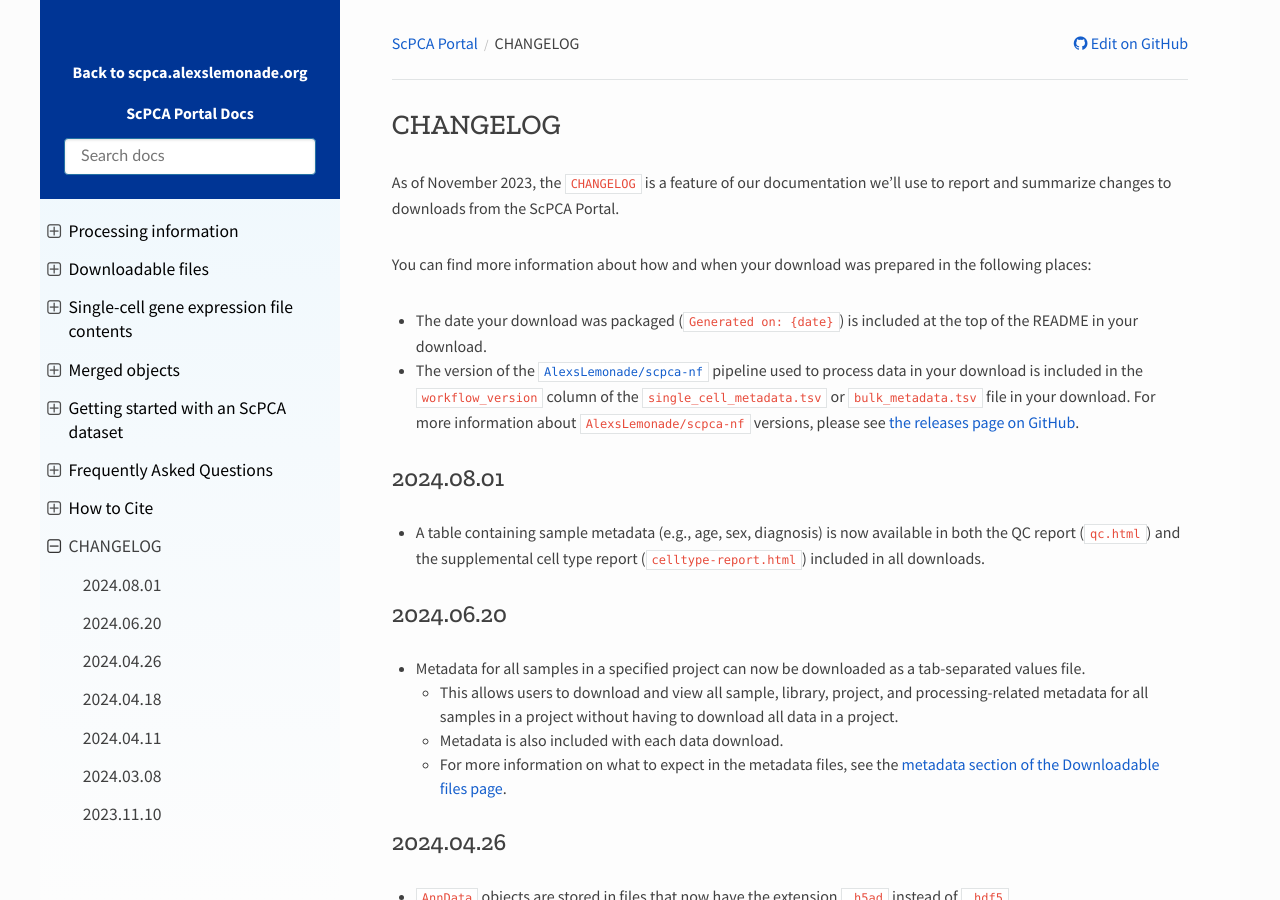
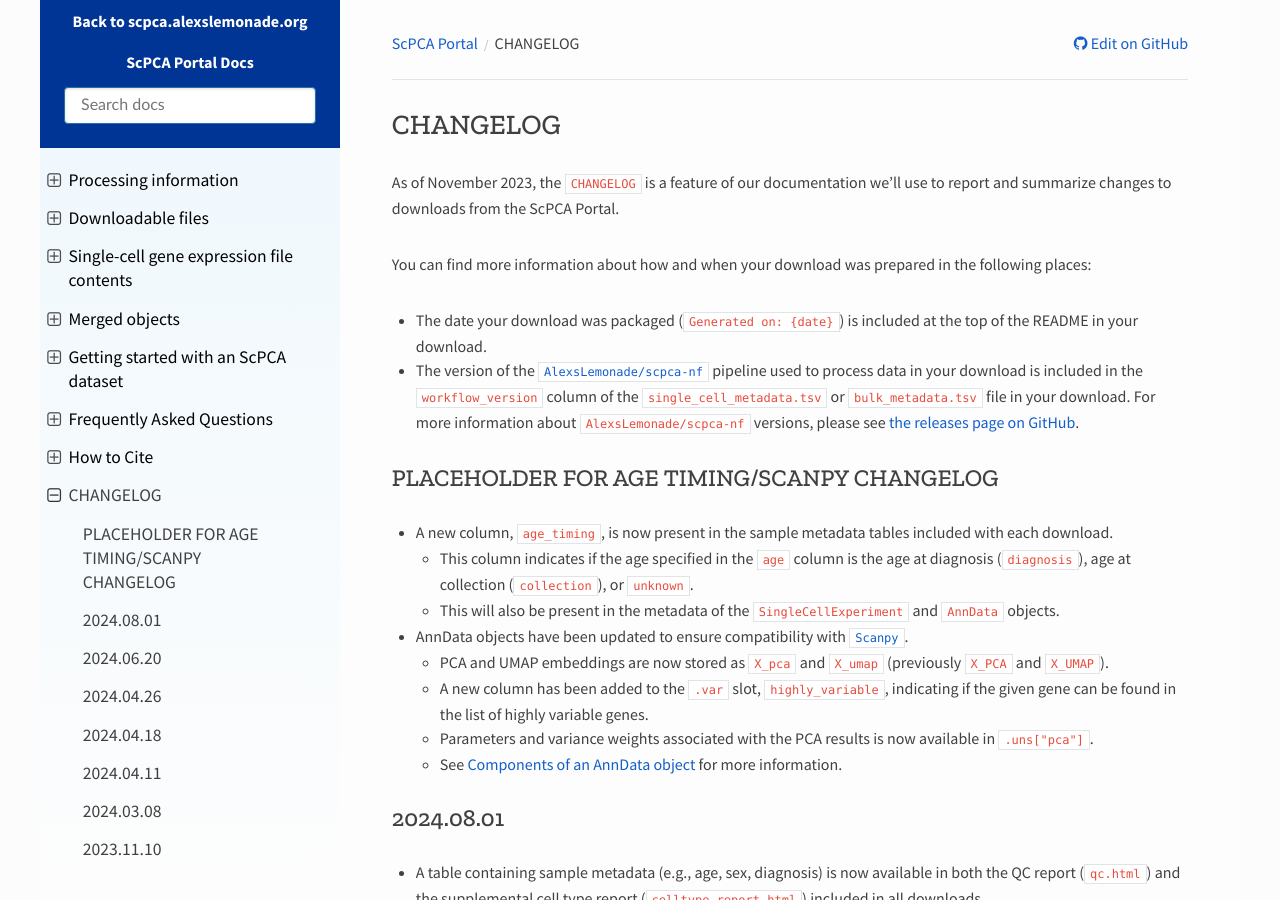
Before and after one commit to DongzeHE/scpca-docs, a Sphinx documentation site: the page built from docs/CHANGELOG.md, in a window 1280 px wide and 900 px high. Built offline with Sphinx 7.4.7 and the Read the Docs theme 2.0.0, drawn with Linux system fonts in a browser that asks for light colours.

Commit message:
changelog for age timing and scanpy

```diff
--- a/docs/CHANGELOG.md
+++ b/docs/CHANGELOG.md
@@ -11,6 +11,18 @@
 <!-------------------------------------------------->
 <!-- PUT THE NEW CHANGELOG ENTRY RIGHT BELOW THIS -->
 <!-------------------------------------------------->
+
+## PLACEHOLDER FOR AGE TIMING/SCANPY CHANGELOG
+
+* A new column, `age_timing`, is now present in the sample metadata tables included with each download.
+  * This column indicates if the age specified in the `age` column is the age at diagnosis (`diagnosis`), age at collection (`collection`), or `unknown`.
+  * This will also be present in the metadata of the `SingleCellExperiment` and `AnnData` objects.
+
+* AnnData objects have been updated to ensure compatibility with [`Scanpy`](https://scanpy.readthedocs.io/en/stable/).
+  * PCA and UMAP embeddings are now stored as `X_pca` and `X_umap` (previously `X_PCA` and `X_UMAP`).
+  * A new column has been added to the `.var` slot, `highly_variable`, indicating if the given gene can be found in the list of highly variable genes.
+  * Parameters and variance weights associated with the PCA results is now available in `.uns["pca"]`.
+  * See {ref}`Components of an AnnData object<sce_file_contents:Components of an anndata object>` for more information.
 
 ## 2024.08.01
 
```
